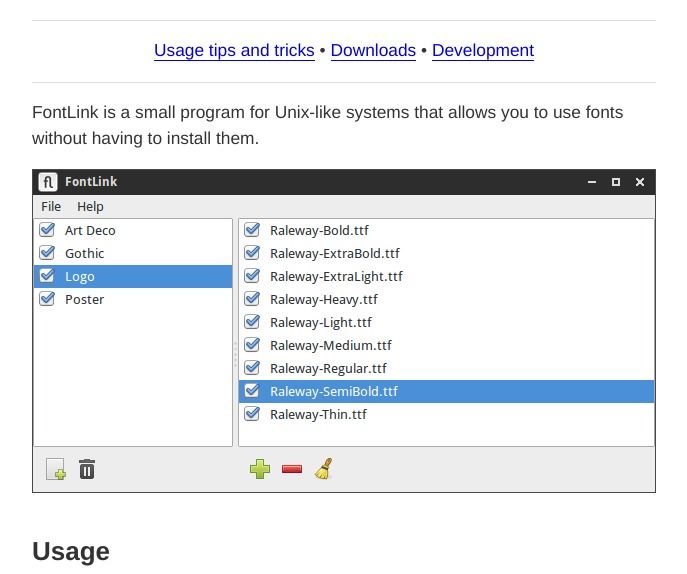
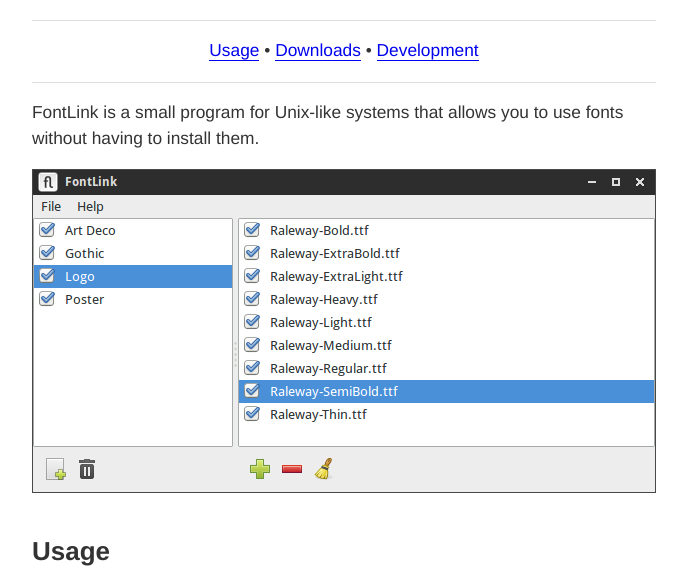
Before and after one commit to danpla/fontlink, a plain HTML site: page index.html in a window 1280 px wide. Shown: the part 226-800 px from the top of the page, without its empty margins (296-983 px from the left). Drawn offline with Linux system fonts and the light colour scheme.

Commit message:
Update the title of the link to the "Usage" section.

```diff
--- a/index.html
+++ b/index.html
@@ -14,7 +14,7 @@
 
     <nav>
       <p>
-        <a href="#usage">Usage tips and tricks</a>
+        <a href="#usage">Usage</a>
         •
         <a href="#downloads">Downloads</a>
         •
```
